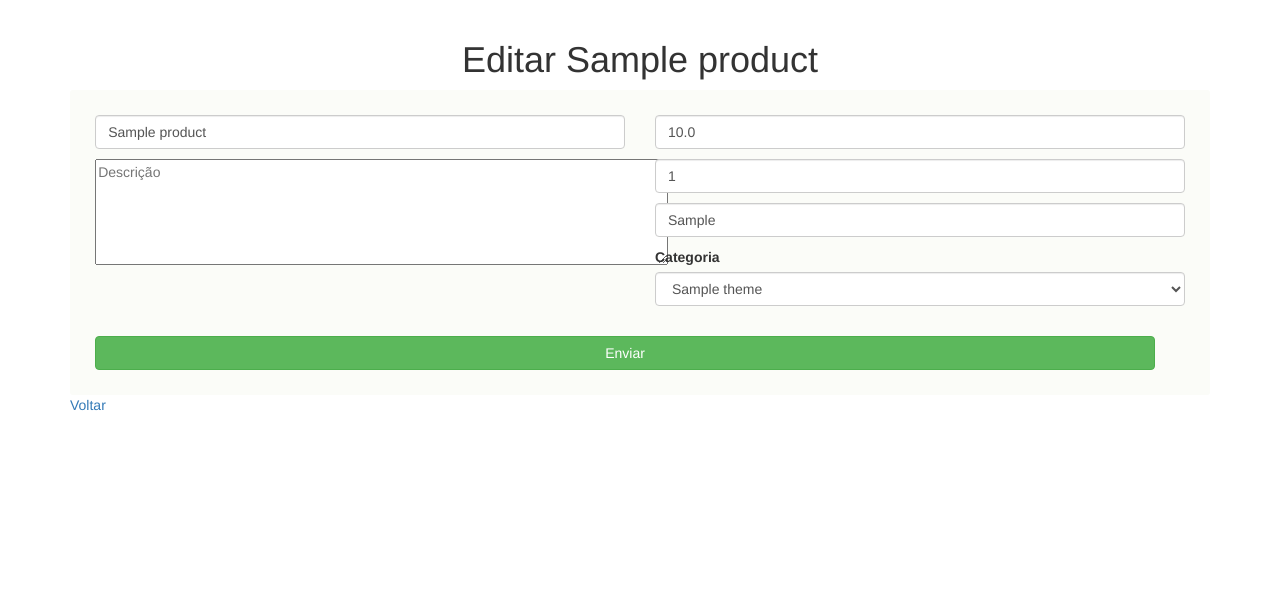
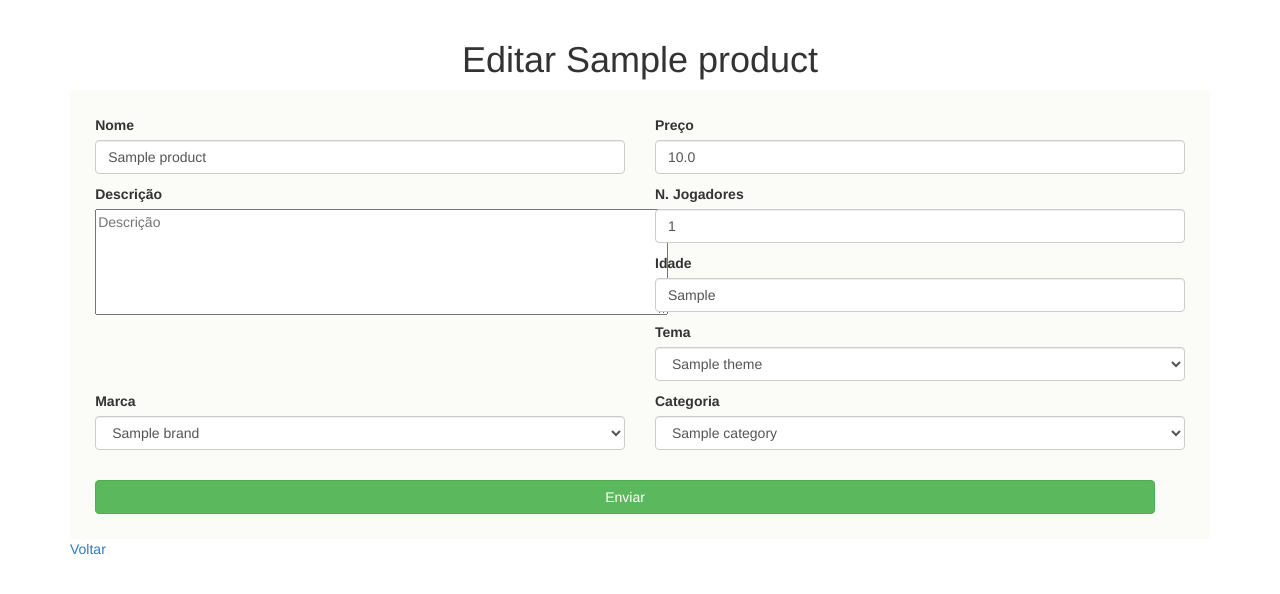
Before and after one commit to RafaIzu/dev_sist_delivery2, a Flask app: page /edit_products/1 in a window 1280 px wide. Shown: the part 52-646 px from the top of the page. Run offline with Flask 2, Linux system fonts and the light colour scheme; tables that the repository leaves empty hold one stand-in row (values such as "Sample post"); some libraries are stand-ins or nearby versions.

Commit message:
atualizando produtos

```diff
--- a/app/products/views.py
+++ b/app/products/views.py
@@ -45,26 +45,39 @@ def product():
 @products.route('/add_products', methods=["GET", "POST"])
 def add_product():
     theme = Theme()
-    themes = theme.query.all()
+    themes = Theme.query.all()
+    brand = Brand()
+    brands = Brand.query.all()
+    category = Category()
+    categories = Category.query.all()
     if request.method == 'POST':
         theme_got = request.form['theme']
+        brand_got = request.form['brand']
+        category_got = request.form['category']
         product = Product(name=request.form['name'],
                           price=request.form['price'].replace(",", "."),
                           description=request.form['description'],
                           players=request.form['players'],
                           age=request.form['age'],
-                          theme=theme.query.filter_by(name=theme_got).first())
+                          theme=theme.query.filter_by(name=theme_got).first(),
+                          brand=brand.query.filter_by(name=brand_got).first(),
+                          category=category.query.filter_by(name=category_got).first())
         db.session.add(product)
         db.session.commit()
-        return redirect(url_for('products.products'))
-    return render_template('products/add_products.html', themes=themes)
+        return redirect(url_for('products.product'))
+    return render_template('products/add_products.html', themes=themes,
+                           brands=brands, categories=categories)
 
 
 @products.route('/edit_products/<int:id>', methods=['GET', 'POST'])
 def edit_product(id):
     product = Product.query.get(id)
     theme = Theme()
-    themes = theme.query.all()
+    themes = Theme.query.all()
+    brand = Brand()
+    brands = Brand.query.all()
+    category = Category()
+    categories = Category.query.all()
     if request.method == 'POST':
         product.name = request.form['name']
         product.price = request.form['price']
@@ -72,12 +85,16 @@ def edit_product(id):
         product.players = request.form['players']
         product.age = request.form['age']
         new_theme = theme.query.filter_by(name=request.form['theme']).first()
-        print(">>>", new_theme.id)
-        print("--->", product.theme.id)
         product.theme_id = new_theme.id
+        new_brand = brand.query.filter_by(name=request.form['brand']).first()
+        product.brand_id = new_brand.id
+        new_category = category.query.filter_by(name=request.form['category']).first()
+        product.category_id = new_category.id
+        db.session.add(product)
         db.session.commit()
-        return redirect(url_for('products.products'))
-    return render_template('products/edit_products.html', product=product, themes=themes)
+        return redirect(url_for('products.product'))
+    return render_template('products/edit_products.html', product=product,
+                           themes=themes, categories=categories, brands=brands)
 
 
 @products.route('/delete_products/<int:id>')
@@ -85,7 +102,7 @@ def delete_product(id):
     product = Product.query.get(id)
     db.session.delete(product)
     db.session.commit()
-    return redirect(url_for('products.products'))
+    return redirect(url_for('products.product'))
 
 
 @products.route('/themes')
--- a/app/templates/products/edit_products.html
+++ b/app/templates/products/edit_products.html
@@ -5,35 +5,54 @@
 <form action="/edit_products/{{ product.id }}" class="productEdit" method="post">
     <div class="row">
         <div class="col-md-6">
+            <label for='name'>Nome</label>
             <input type="text" name="name", id="name" placeholder="Nome" class="form-control" value="{{ product.name }}">
         </div>
         <div class="col-md-6">
+            <label for='price'>Preço</label>
             <input type="text" name="price" id="price" placeholder="Preço" class="form-control" value="{{ product.price }}" >
         </div>
         <div class="col-md-6">
+            <label for='description'>Descrição</label>
             <textarea name="description" id="description" cols="68" rows="5" placeholder="Descrição"></textarea>
         </div>
         <div class="col-md-6">
+            <label for='players'>N. Jogadores</label>
             <input type="text" name="players" id="players" placeholder="Nº  jogadores" class="form-control" value="{{ product.players }}" >
         </div>
         <div class="col-md-6">
+            <label for='age'>Idade</label>
             <input type="text" name="age" id="age" placeholder="Faixa etária" class="form-control" value="{{ product.age }}" >
         </div>
         <div class="col-md-6">
-            <label for='theme'>Categoria</label>
+            <label for='theme'>Tema</label>
             <select name="theme",id="theme", class="form-control" >
-                {% for theme in themes %}
-              <option>{{theme.name}}</option>
+                {% for t in themes %}
+              <option>{{t.name}}</option>
+                {% endfor %}
+            </select>
+        </div>
+        <div class="col-md-6">
+            <label for='brand'>Marca</label>
+            <select name="brand",id="brand", class="form-control" >
+                {% for b in brands %}
+              <option>{{b.name}}</option>
+                {% endfor %}
+            </select>
+        </div>
+        <div class="col-md-6">
+            <label for='category'>Categoria</label>
+            <select name="category",id="category", class="form-control" >
+                {% for c in categories %}
+              <option>{{c.name}}</option>
                 {% endfor %}
             </select>
         </div>
     </div>
-
     <br>
     <div class="row col-xs-12">
         <button type="submit" class="btn btn-block btn-success">Enviar</button>
     </div>
-
 </form>
 <div class="return">
     <a href="/products">Voltar</a>
--- a/app/templates/products/products.html
+++ b/app/templates/products/products.html
@@ -30,8 +30,8 @@
                         <td>{{p.age}}</td>
                         <td>{{p.theme.name}}</td>
                         <td>
-                            <a href="/edit_product/{{p.id}}">Editar</a>
-                            <a href="/delete_product/{{p.id}}">Excluir</a>
+                            <a href="/edit_products/{{p.id}}">Editar</a>
+                            <a href="/delete_products/{{p.id}}">Excluir</a>
                         </td>
                     </tr>
                     {% endfor %}
```
Also changed, not shown: app/templates/products/add_products.html (+19 -3 lines).
